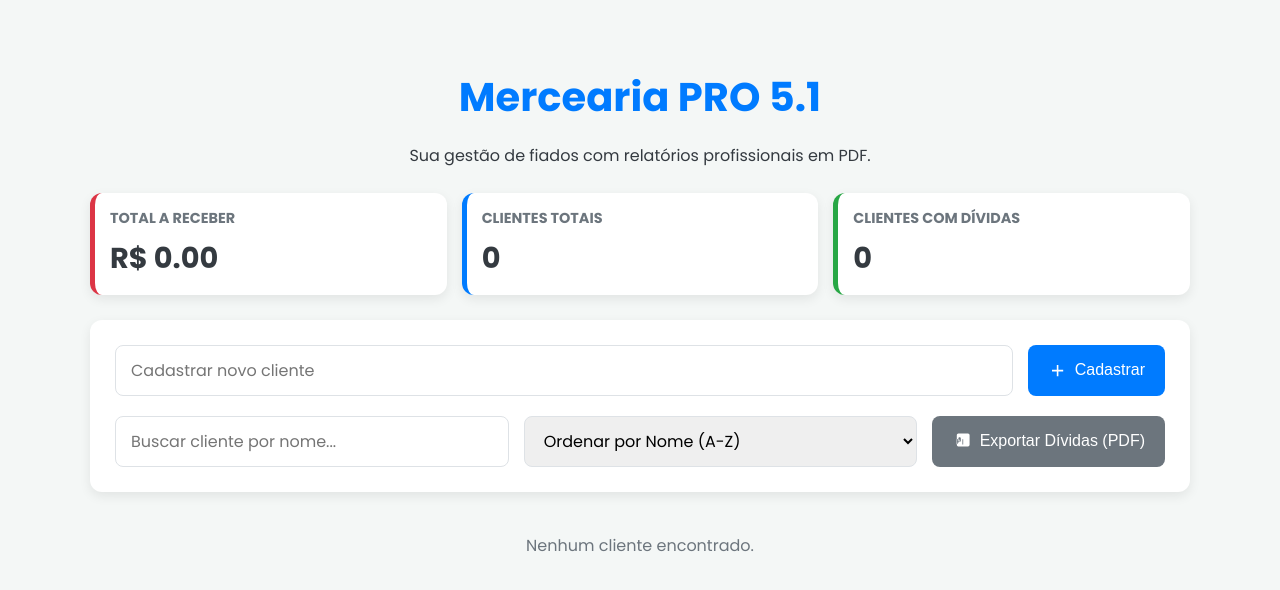
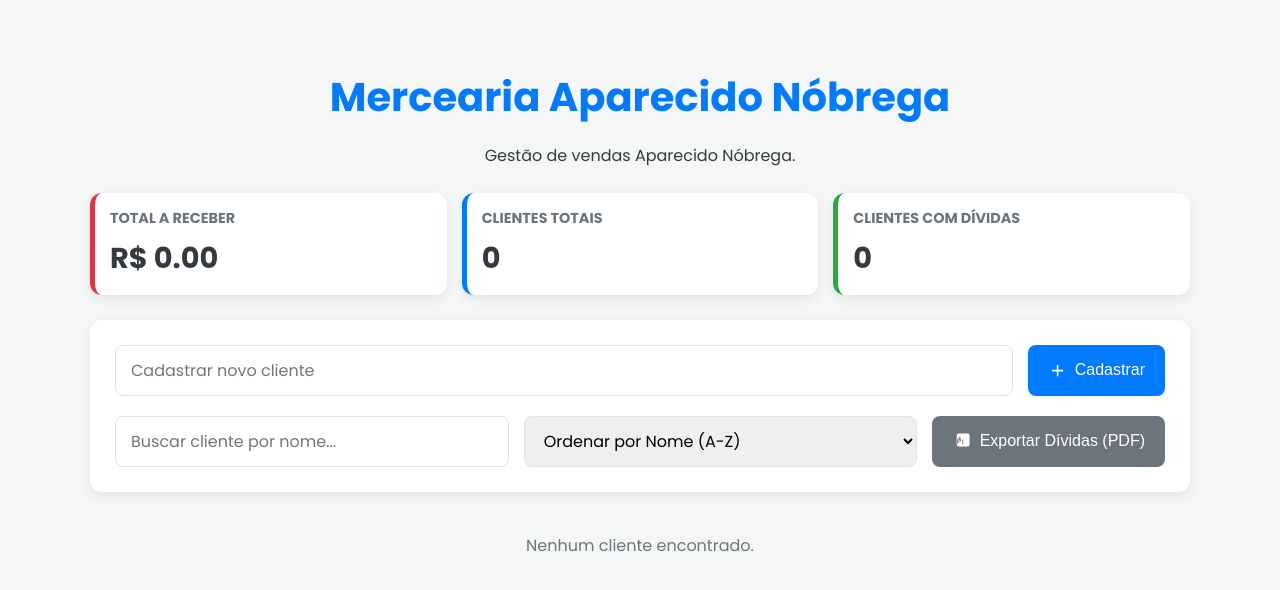
Before and after one commit to jardesonmagalhaes/aparecido, a plain HTML site: page index.html in a window 1280 px wide. Drawn offline with nearby package versions, Linux system fonts and the light colour scheme.

Commit message:
Update index.html

```diff
--- a/index.html
+++ b/index.html
@@ -3,7 +3,7 @@
 <head>
     <meta charset="UTF-8">
     <meta name="viewport" content="width=device-width, initial-scale=1.0">
-    <title>Mercearia PRO v5.1 - Correção de Bug</title>
+    <title>Mercearia Nóbrega</title>
     <link rel="preconnect" href="https://fonts.googleapis.com">
     <link rel="preconnect" href="https://fonts.gstatic.com" crossorigin>
     <link href="https://fonts.googleapis.com/css2?family=Poppins:wght@400;500;600;700&display=swap" rel="stylesheet">
@@ -93,8 +93,8 @@
 
     <div class="container">
         <header>
-            <h1>Mercearia PRO 5.1</h1>
-            <p>Sua gestão de fiados com relatórios profissionais em PDF.</p>
+            <h1>Mercearia Aparecido Nóbrega</h1>
+            <p>Gestão de vendas Aparecido Nóbrega.</p>
         </header>
 
         <section class="dashboard" id="dashboard">
```
